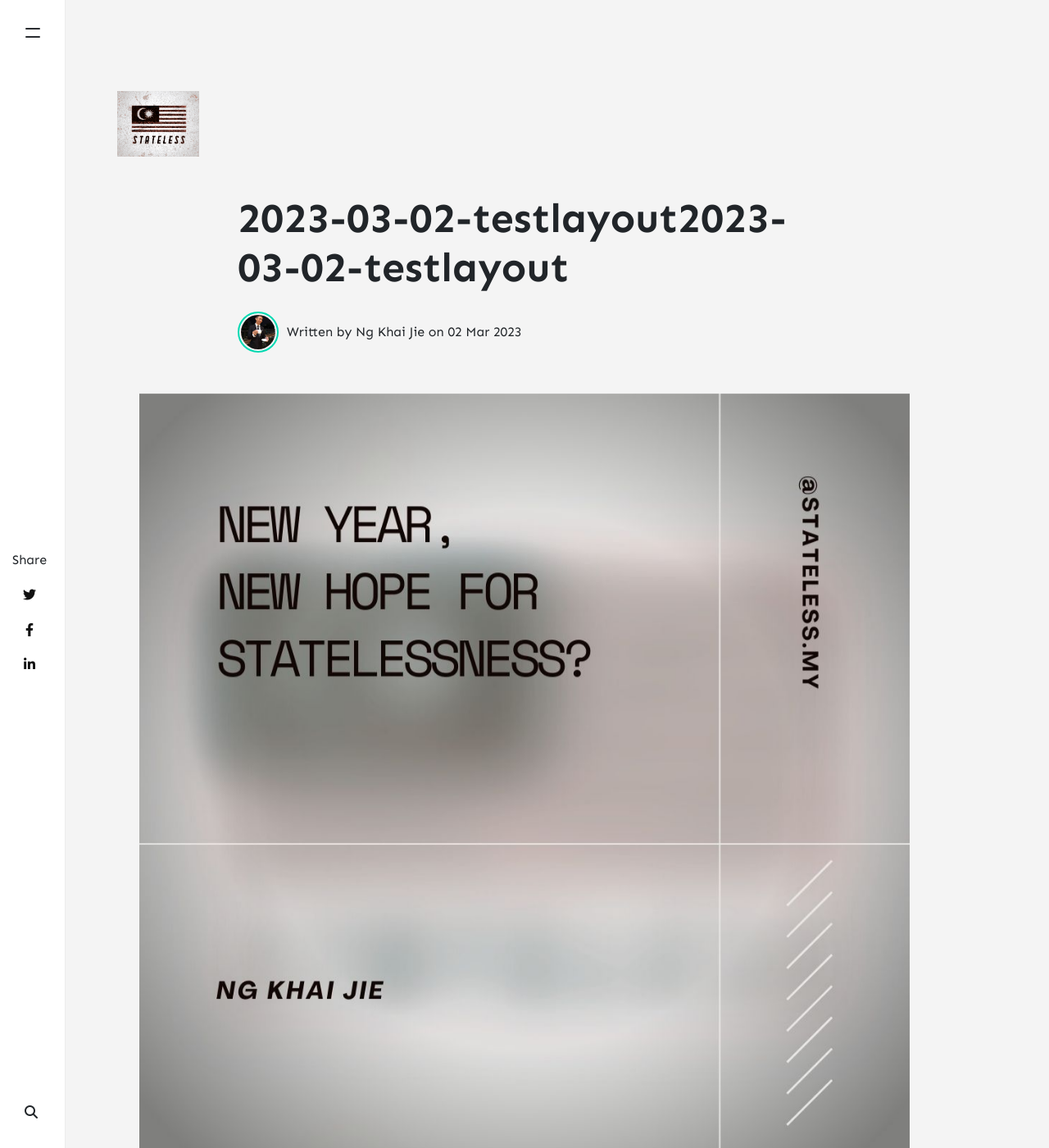
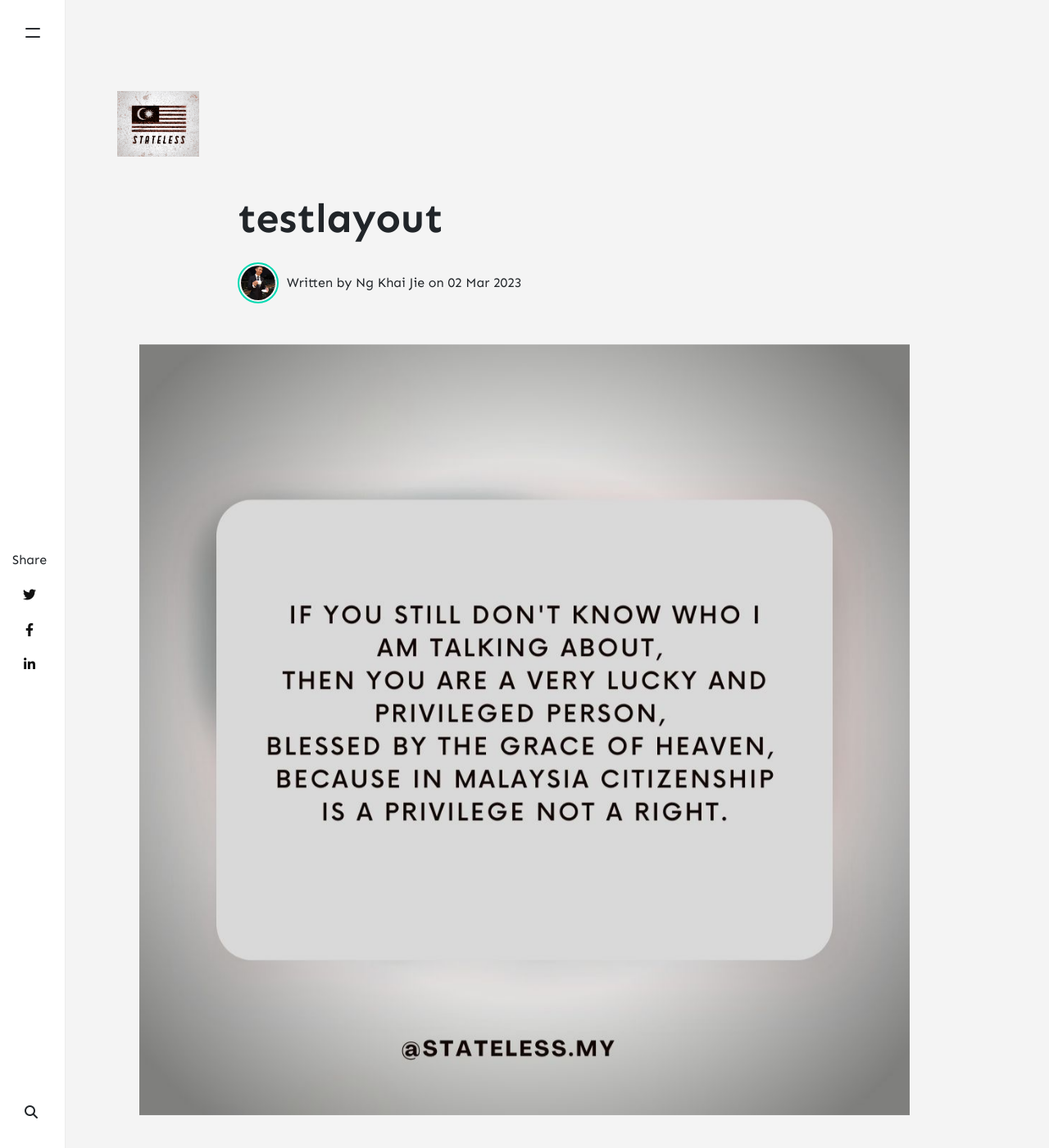
Before and after one commit to wyewlee/st-my, a Jekyll site: the page built from _posts/2023-03-02-testlayout.md, in a window 1280 px wide and 1400 px high. Shown: the whole window at 82% size. Built offline with Jekyll 4.4.1, drawn with Linux system fonts in a browser that asks for light colours; nearby versions of some CDN libraries; comment, search, counter and statistics services are not loaded; some of the changed text lies outside the part shown.

Commit message:
test layout bug 2

```diff
--- a/_posts/2023-03-02-testlayout.md
+++ b/_posts/2023-03-02-testlayout.md
@@ -1,12 +1,12 @@
 ---
 layout: post
-title:  "2023-03-02-testlayout2023-03-02-testlayout"
+title:  "testlayout"
 author: nkj
 categories: [ Stateless Speaks ]
 tags: [ ]
-image: assets/images/post-02/1.jpg
+image: assets/images/post-02/2.jpg
 beforetoc: "If you still don't know who I am talking about, then you are a very lucky and privileged person, blessed by the grace of heaven, because in Malaysia citizenship is a privilege not a right. "
 toc: false
 ---
 
-2023-03-02-testlayout
+lorem ipsum dolor
```
